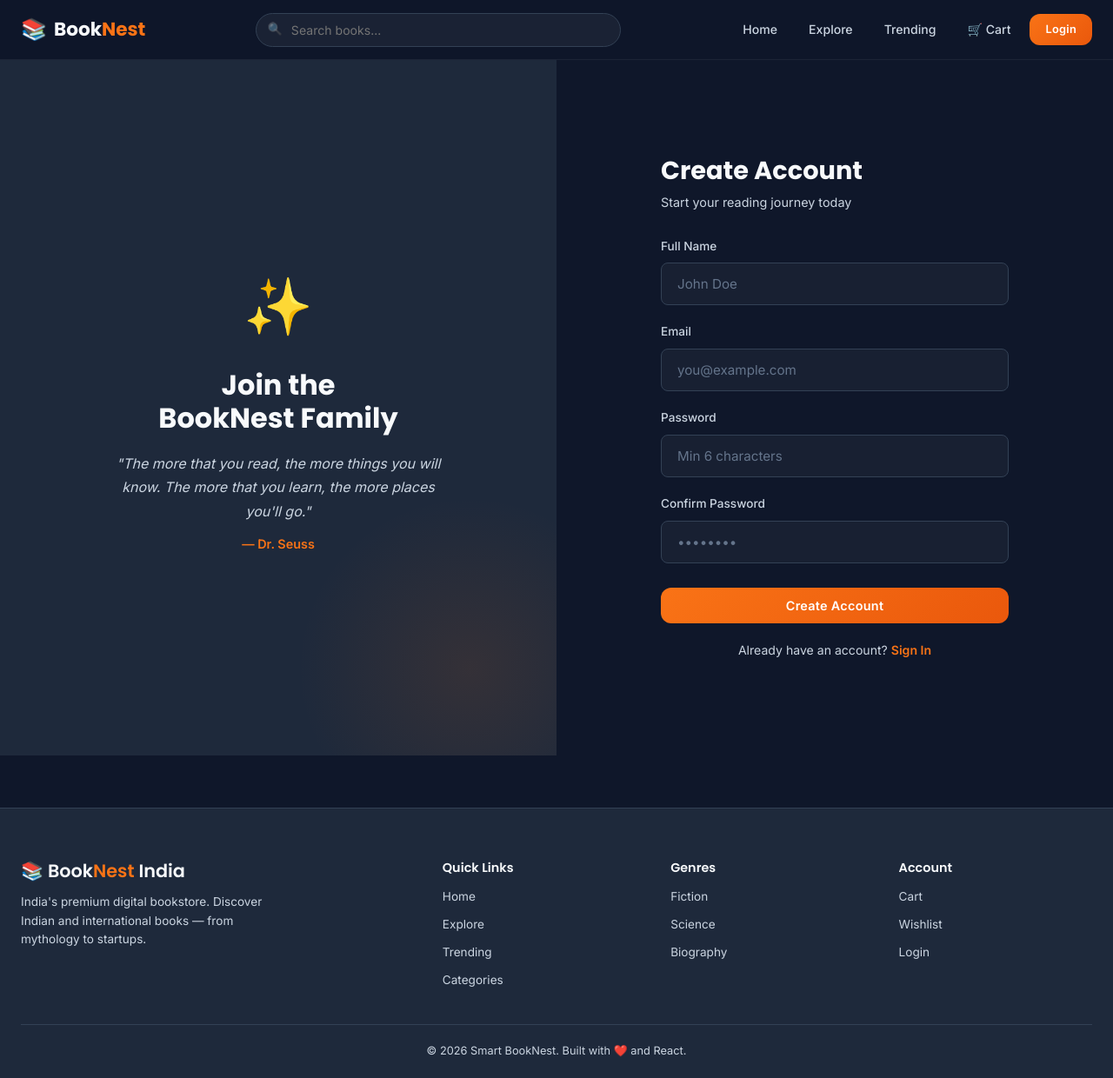
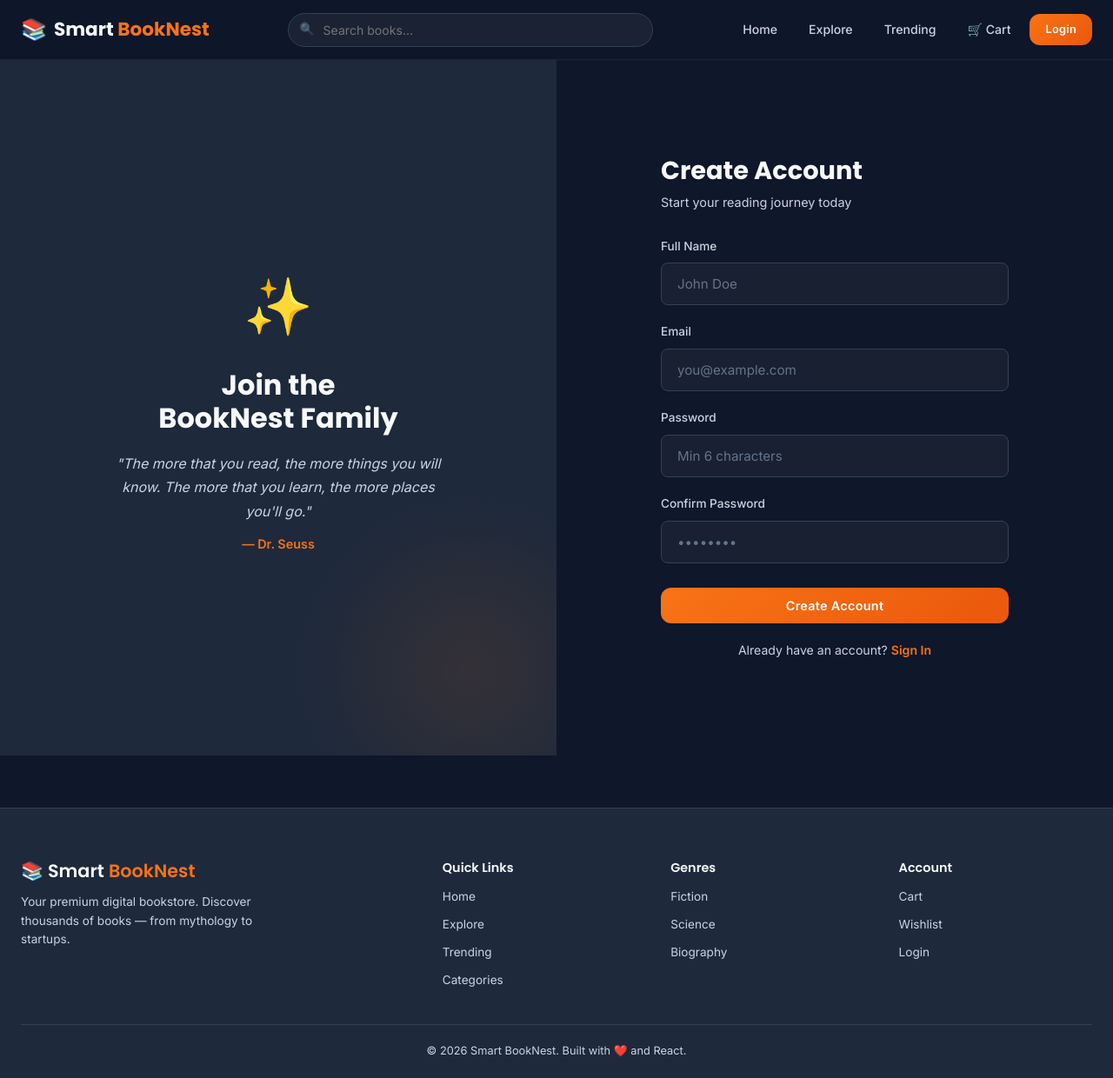
Before and after one commit to KandadiCharanTej/BookNest, a React (Vite) app: page /signup in a window 1280 px wide. Shown: the whole page at 87% size. Built offline with nearby package versions, Linux system fonts and the light colour scheme.

Commit message:
Final Branding: Changed project name to Smart BookNest in Navbar and all UI components

```diff
--- a/src/components/Footer.jsx
+++ b/src/components/Footer.jsx
@@ -7,9 +7,9 @@ export default function Footer() {
       <div className="container">
         <div className="footer-grid">
           <div className="footer-brand">
-            <h3 className="footer-logo">📚 Book<span className="logo-accent">Nest</span> India</h3>
+            <h3 className="footer-logo">📚 Smart <span className="logo-accent">BookNest</span></h3>
             <p className="footer-desc">
-              India's premium digital bookstore. Discover Indian and international books — from mythology to startups.
+              Your premium digital bookstore. Discover thousands of books — from mythology to startups.
             </p>
           </div>
           <div className="footer-col">
--- a/src/components/Navbar.jsx
+++ b/src/components/Navbar.jsx
@@ -28,7 +28,7 @@ export default function Navbar() {
         {/* Logo */}
         <Link to="/" className="navbar-logo" id="nav-logo">
           <span className="logo-icon">📚</span>
-          <span className="logo-text">Book<span className="logo-accent">Nest</span></span>
+          <span className="logo-text">Smart <span className="logo-accent">BookNest</span></span>
         </Link>
 
         {/* Search Bar */}
--- a/src/pages/Explore.jsx
+++ b/src/pages/Explore.jsx
@@ -21,7 +21,7 @@ export default function Explore() {
       setLoading(true);
       setError(null);
       try {
-        const searchTerm = searchQuery || 'popular books india';
+        const searchTerm = searchQuery || 'bestselling books';
         const results = await searchBooks(searchTerm, 20);
         setBooks(results);
       } catch (err) {
@@ -47,7 +47,7 @@ export default function Explore() {
         <p className="page-subtitle">
           {searchQuery
             ? `Showing results for "${searchQuery}"`
-            : 'Discover books from Indian and international authors'}
+            : 'Discover thousands of amazing books from all over the world'}
         </p>
 
         {/* Search form */}
--- a/src/pages/Home.jsx
+++ b/src/pages/Home.jsx
@@ -35,9 +35,8 @@ export default function Home() {
       <Hero />
 
       <div className="container">
-        {/* Featured Indian Books - Static Data */}
         <section className="section" id="featured-indian">
-          <h2 className="section-title">🇮🇳 Featured Indian Books</h2>
+          <h2 className="section-title">✨ Featured Books</h2>
           <div className="books-grid">
             {INDIAN_FEATURED_BOOKS.map((book) => (
               <BookCard key={book.id} book={book} />
--- a/src/pages/Trending.jsx
+++ b/src/pages/Trending.jsx
@@ -16,7 +16,7 @@ export default function Trending() {
       setLoading(true);
       setError(null);
       try {
-        const results = await searchBooks('bestseller 2024 india', 20);
+        const results = await searchBooks('bestselling books 2024', 20);
         setBooks(results);
       } catch (err) {
         setError('Failed to load trending books. Please try again.');
```
